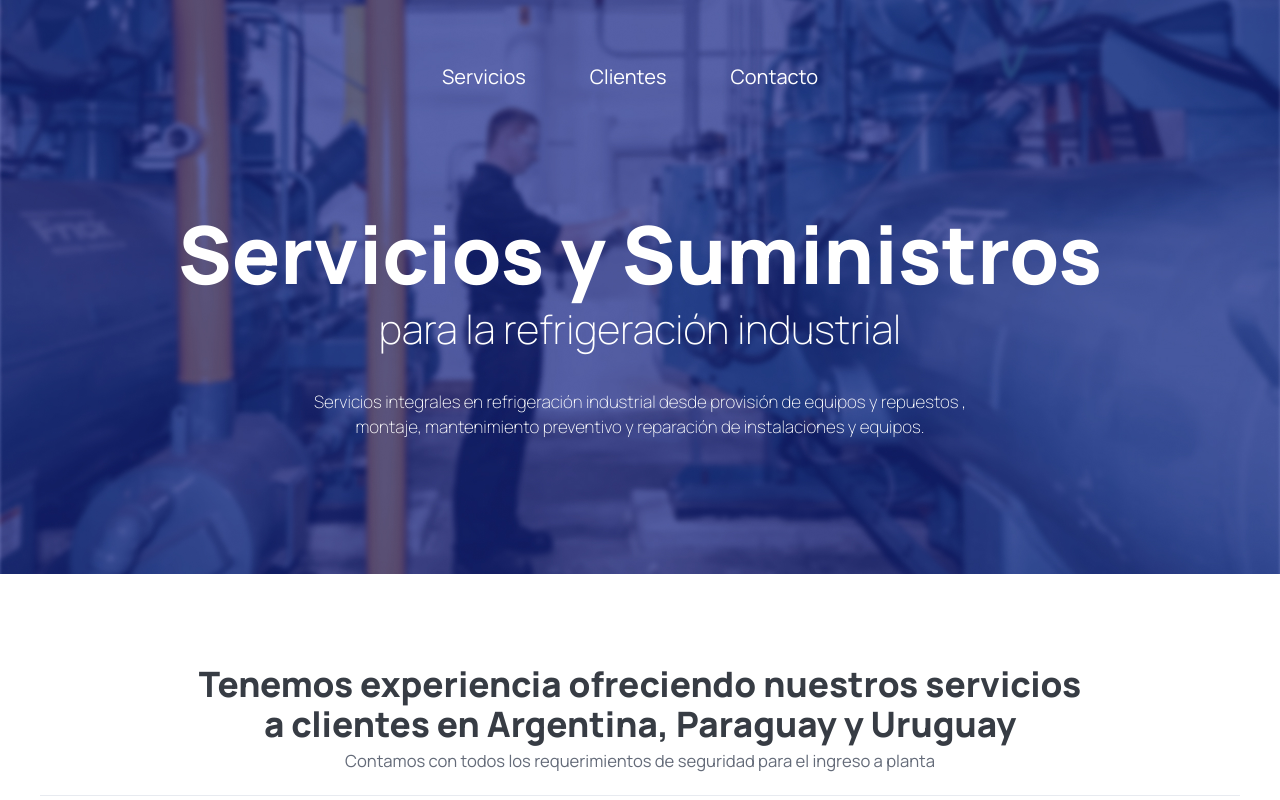
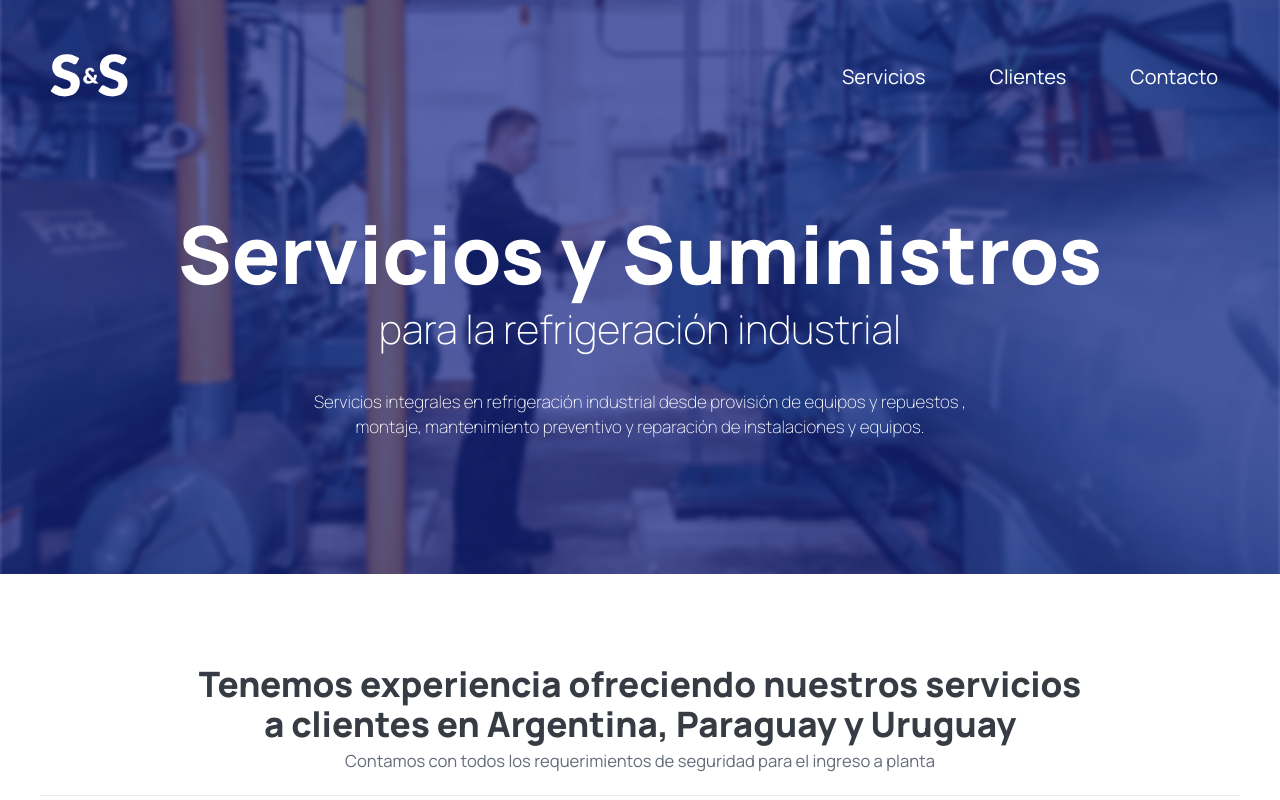
Before and after one commit to ajaralampidis/sys, a plain HTML site: page index.html in a window 1280 px wide. Shown: the top 800 px of the page. Drawn offline with nearby package versions, Linux system fonts and the light colour scheme.

Commit message:
osea hellowis

```diff
--- a/index.html
+++ b/index.html
@@ -72,10 +72,10 @@
 <body>
   <header class="" style="background-color: lightgray; background-image: url('./hero_bg.jpg'); background-size: cover; background-position: center;">
     <nav class="container">
-      <!-- <ul >
-        <li><strong>SyS Refrigeración Industrial</strong></li>
-      </ul> -->
-      <ul style="justify-content: center; display: flex; width: 100%;">
+      <ul style="color: white">
+        <li><img  src="./sys_logo.svg" width="100" /></li>
+      </ul>
+      <ul >
         <li><a style="color: white; margin: 12px" href="#servicios">Servicios</a></li>
         <li><a style="color: white; margin: 12px" href="#clientes">Clientes</a></li>
         <li><a style="color: white; margin: 12px" href="#contacto">Contacto</a></li>
```
Also changed, not shown: sys_logo.svg (added).
